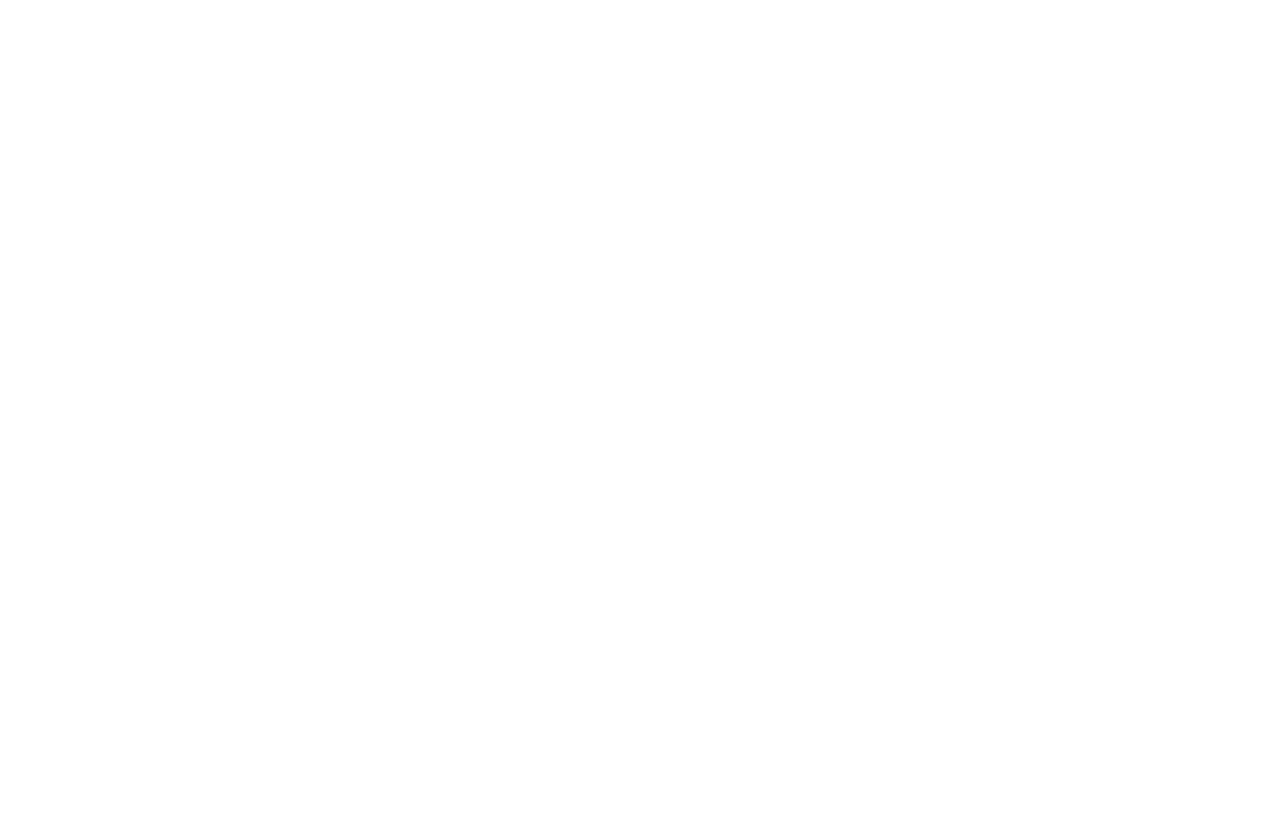
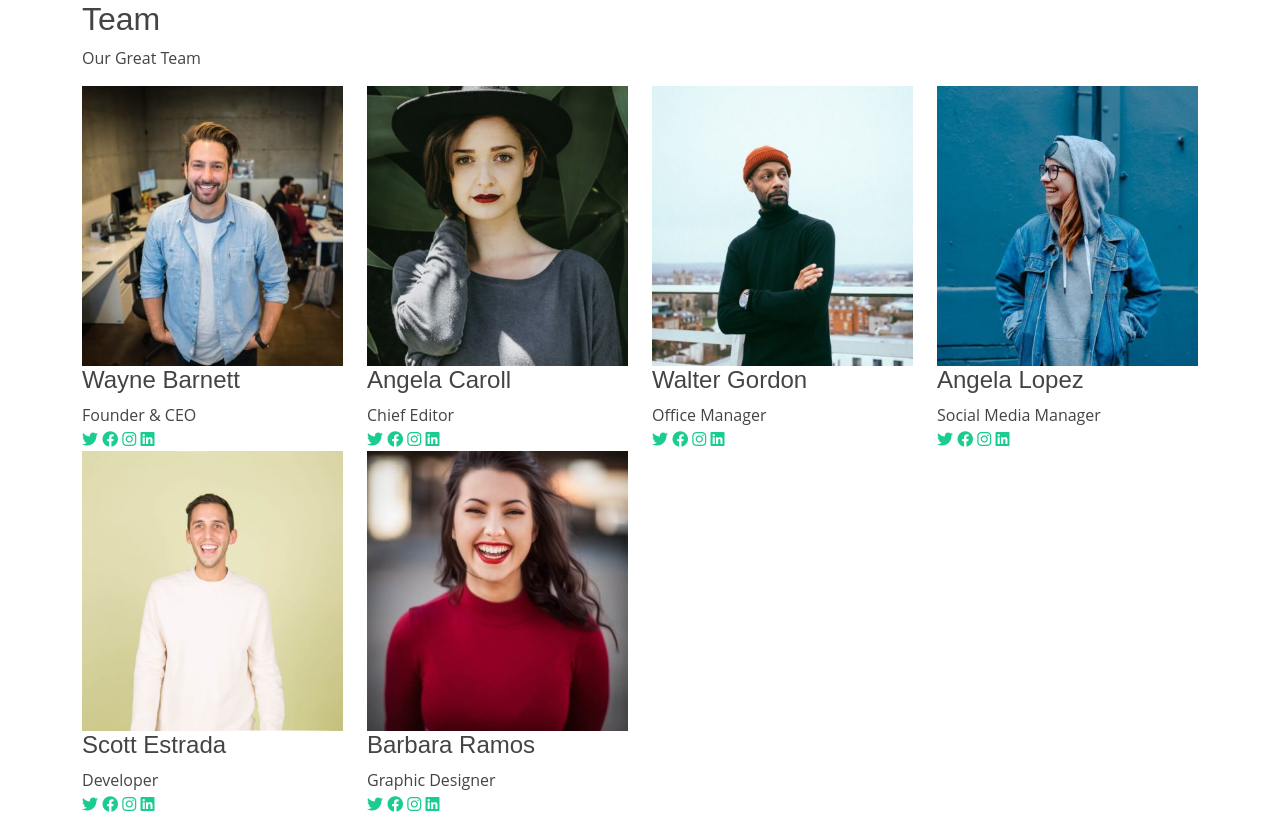
Before and after one commit to colopisalvatore/js-our-team, a plain HTML site: page index.html in a window 1280 px wide. Drawn offline with nearby package versions, Linux system fonts and the light colour scheme.

Commit message:
add html layout

```diff
--- a/assets/css/style.css
+++ b/assets/css/style.css
@@ -0,0 +1,32 @@
+/*--------------------------------------------------------------
+# General
+--------------------------------------------------------------*/
+* {
+    margin: 0;
+    padding: 0;
+    box-sizing: border-box;
+}
+
+body {
+    font-family: "Open Sans", sans-serif;
+    color: #444444;
+}
+
+a {
+    color: #1acc8d;
+    text-decoration: none;
+}
+
+a:hover {
+    color: #34e5a6;
+    text-decoration: none;
+}
+
+h1,
+h2,
+h3,
+h4,
+h5,
+h6 {
+    font-family: "Montserrat", sans-serif;
+}
--- a/index.html
+++ b/index.html
@@ -26,8 +26,121 @@
     <title>Our Team</title>
 </head>
 <body>
+<!-- ======= Team Section ======= -->
+<section id="team" class="team">
+    <div class="container">
+        <div class="section-title" data-aos="fade-up">
+            <h2>Team</h2>
+            <p>Our Great Team</p>
+        </div>
 
+        <div class="row" data-aos="fade-left">
 
+            <div class="col-lg-3 col-md-6">
+                <div class="member" data-aos="zoom-in" data-aos-delay="100">
+                    <div class="pic"><img src="./assets/img/team/wayne-barnett-founder-ceo.jpg" class="img-fluid"
+                            alt=""></div>
+                    <div class="member-info">
+                        <h4>Wayne Barnett</h4>
+                        <span>Founder & CEO</span>
+                        <div class="social">
+                            <a href=""><i class="fa-brands fa-twitter"></i></a>
+                            <a href=""><i class="fa-brands fa-facebook"></i></a>
+                            <a href=""><i class="fa-brands fa-instagram"></i></a>
+                            <a href=""><i class="fa-brands fa-linkedin"></i></a>
+                        </div>
+                    </div>
+                </div>
+            </div>
 
+            <div class="col-lg-3 col-md-6 mt-5 mt-md-0">
+                <div class="member" data-aos="zoom-in" data-aos-delay="200">
+                    <div class="pic"><img src="./assets/img/team/angela-caroll-chief-editor.jpg" class="img-fluid"
+                            alt=""></div>
+                    <div class="member-info">
+                        <h4>Angela Caroll</h4>
+                        <span>Chief Editor</span>
+                        <div class="social">
+                            <a href=""><i class="fa-brands fa-twitter"></i></a>
+                            <a href=""><i class="fa-brands fa-facebook"></i></a>
+                            <a href=""><i class="fa-brands fa-instagram"></i></a>
+                            <a href=""><i class="fa-brands fa-linkedin"></i></a>
+                        </div>
+                    </div>
+                </div>
+            </div>
+
+            <div class="col-lg-3 col-md-6 mt-5 mt-lg-0">
+                <div class="member" data-aos="zoom-in" data-aos-delay="300">
+                    <div class="pic"><img src="./assets/img/team/walter-gordon-office-manager.jpg" class="img-fluid"
+                            alt=""></div>
+                    <div class="member-info">
+                        <h4>Walter Gordon</h4>
+                        <span>Office Manager</span>
+                        <div class="social">
+                            <a href=""><i class="fa-brands fa-twitter"></i></a>
+                            <a href=""><i class="fa-brands fa-facebook"></i></a>
+                            <a href=""><i class="fa-brands fa-instagram"></i></a>
+                            <a href=""><i class="fa-brands fa-linkedin"></i></a>
+                        </div>
+                    </div>
+                </div>
+            </div>
+
+            <div class="col-lg-3 col-md-6 mt-5 mt-lg-0">
+                <div class="member" data-aos="zoom-in" data-aos-delay="400">
+                    <div class="pic"><img src="./assets/img/team/angela-lopez-social-media-manager.jpg"
+                            class="img-fluid" alt=""></div>
+                    <div class="member-info">
+                        <h4>Angela Lopez</h4>
+                        <span>Social Media Manager</span>
+                        <div class="social">
+                            <a href=""><i class="fa-brands fa-twitter"></i></a>
+                            <a href=""><i class="fa-brands fa-facebook"></i></a>
+                            <a href=""><i class="fa-brands fa-instagram"></i></a>
+                            <a href=""><i class="fa-brands fa-linkedin"></i></a>
+                        </div>
+                    </div>
+                </div>
+            </div>
+
+            <div class="col-lg-3 col-md-6 mt-5 mt-lg-0">
+                <div class="member" data-aos="zoom-in" data-aos-delay="400">
+                    <div class="pic"><img src="./assets/img/team/scott-estrada-developer.jpg" class="img-fluid" alt="">
+                    </div>
+                    <div class="member-info">
+                        <h4>Scott Estrada</h4>
+                        <span>Developer</span>
+                        <div class="social">
+                            <a href=""><i class="fa-brands fa-twitter"></i></a>
+                            <a href=""><i class="fa-brands fa-facebook"></i></a>
+                            <a href=""><i class="fa-brands fa-instagram"></i></a>
+                            <a href=""><i class="fa-brands fa-linkedin"></i></a>
+                        </div>
+                    </div>
+                </div>
+            </div>
+
+            <div class="col-lg-3 col-md-6 mt-5 mt-lg-0">
+                <div class="member" data-aos="zoom-in" data-aos-delay="400">
+                    <div class="pic"><img src="./assets/img/team/barbara-ramos-graphic-designer.jpg" class="img-fluid"
+                            alt=""></div>
+                    <div class="member-info">
+                        <h4>Barbara Ramos</h4>
+                        <span>Graphic Designer</span>
+                        <div class="social">
+                            <a href=""><i class="fa-brands fa-twitter"></i></a>
+                            <a href=""><i class="fa-brands fa-facebook"></i></a>
+                            <a href=""><i class="fa-brands fa-instagram"></i></a>
+                            <a href=""><i class="fa-brands fa-linkedin"></i></a>
+                        </div>
+                    </div>
+                </div>
+            </div>
+
+        </div>
+
+    </div>
+</section><!-- End Team Section -->
 </body>
 </html>
```
